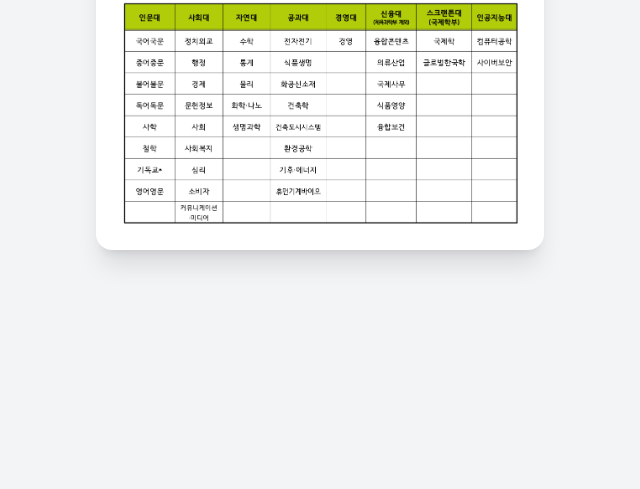
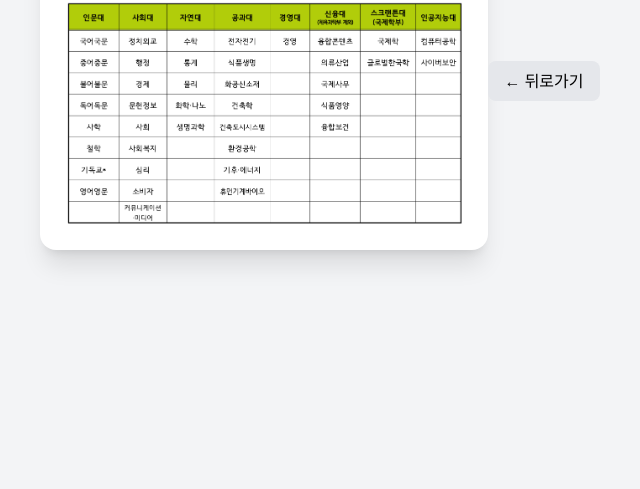
Before and after one commit to kphyei-glitch/ewha-hokma, a plain HTML site: page major.html in a window 1280 px wide. Shown: the part 311-800 px from the top of the page, without its empty margins (320-960 px from the left). Drawn offline with nearby package versions, Linux system fonts and the light colour scheme.

Commit message:
Add back button to major.html

```diff
--- a/major.html
+++ b/major.html
@@ -17,4 +17,12 @@
 </div>
 
 </body>
+  <!-- 뒤로가기 버튼 -->
+<div class="mb-4">
+  <button onclick="history.back()"
+    class="bg-gray-200 px-4 py-2 rounded-lg hover:bg-gray-300">
+    ← 뒤로가기
+  </button>
+</div>
+
 </html>
```
